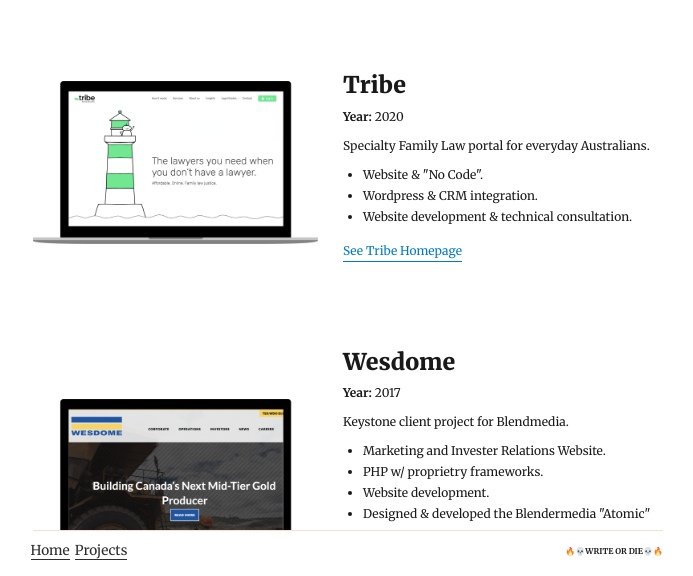
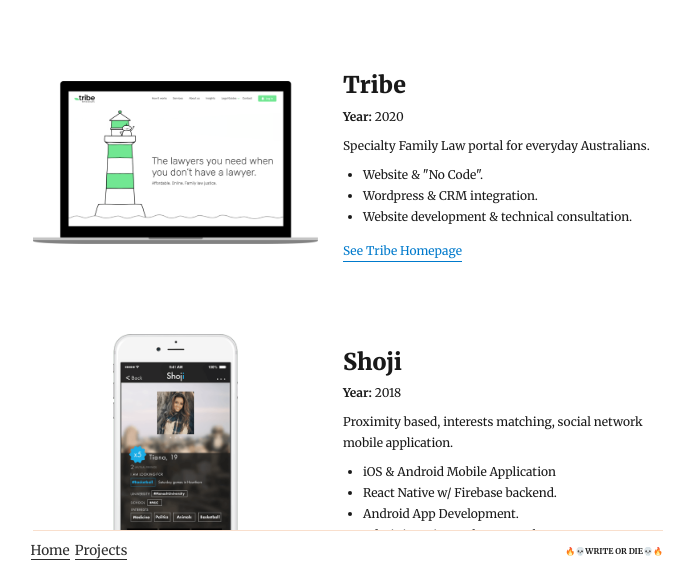
Before and after one commit to christoshrousis/christos-hrousis-2020, a Gatsby site: page /projects in a window 1280 px wide. Shown: the part 222-798 px from the top of the page, without its empty margins (292-985 px from the left). Built offline with nearby package versions, Linux system fonts and the light colour scheme; Gatsby itself is replaced by a stand-in of ours; some packages are replaced by stand-ins of ours.

Commit message:
:sparkles: Add Shoji Project.

```diff
--- a/src/pages/projects.js
+++ b/src/pages/projects.js
@@ -15,13 +15,28 @@ const Project = styled.div`
     }
 `
 
-const ImageContainer = styled.div`
+const WebsiteContainer = styled.div`
     flex-shrink: 0;
     width: 285px;
     @media (max-width: 600px) {
         display: block;
         margin: 0 auto;
         width: 250px;
+    }
+`
+
+const IphoneContainer = styled.div`
+    flex-shrink: 0;
+    width: 285px;
+    @media (max-width: 600px) {
+        display: block;
+        margin: 0 auto;
+        width: 250px;
+    }
+
+    .gatsby-image-wrapper {
+        margin: 0 auto;
+        max-width: 125px;
     }
 `
 
@@ -69,7 +84,7 @@ class ProjectsIndex extends React.Component {
                 <Title>Some projects I've worked on.</Title>
 
                 <Project>
-                    <ImageContainer>
+                    <WebsiteContainer>
                         <a href="https://tribefamilylawyers.com.au/" target="_blank" rel="noreferrer" title="See Tribe Live.">
                             <Img
                                 title="Tribe Homepage"
@@ -77,7 +92,7 @@ class ProjectsIndex extends React.Component {
                                 sizes={data.tribe.childImageSharp.sizes}
                             />
                         </a>
-                    </ImageContainer>
+                    </WebsiteContainer>
                     <RightHandSideContainer>
                         <h3>Tribe</h3>
                         <Subtitle><b>Year:</b> 2020</Subtitle>
@@ -92,7 +107,31 @@ class ProjectsIndex extends React.Component {
                 </Project>
 
                 <Project>
-                    <ImageContainer>
+                    <IphoneContainer>
+                        <a href="http://www.shojieffect.com/" target="_blank" rel="noreferrer" title="See Shoji Live.">
+                            <Img
+                                title="Shoji Mobile App"
+                                alt="A screenshot of the Shoji mobile app."
+                                sizes={data.shoji.childImageSharp.sizes}
+                            />
+                        </a>
+                    </IphoneContainer>
+                    <RightHandSideContainer>
+                        <h3>Shoji</h3>
+                        <Subtitle><b>Year:</b> 2018</Subtitle>
+                        <p>Proximity based, interests matching, social network mobile application.</p>
+                        <ul>
+                            <li>iOS &amp; Android Mobile Application</li>
+                            <li>React Native w/ Firebase backend.</li>
+                            <li>Android App Development.</li>
+                            <li>Administration Webapp Development.</li>
+                        </ul>
+                        <LinkOut href="http://www.shojieffect.com/" target="_blank" rel="noreferrer" title="See Shoji Live.">See Shoji Homepage</LinkOut>
+                    </RightHandSideContainer>
+                </Project>
+
+                <Project>
+                    <WebsiteContainer>
                         <a href="https://wesdome.com/" target="_blank" rel="noreferrer" title="See Wesdome Live.">
                             <Img
                                 title="Wesdome Homepage"
@@ -100,7 +139,7 @@ class ProjectsIndex extends React.Component {
                                 sizes={data.wesdome.childImageSharp.sizes}
                             />
                         </a>
-                    </ImageContainer>
+                    </WebsiteContainer>
                     <RightHandSideContainer>
                         <h3>Wesdome</h3>
                         <Subtitle><b>Year:</b> 2017</Subtitle>
@@ -117,7 +156,7 @@ class ProjectsIndex extends React.Component {
                 </Project>
 
                 <Project>
-                    <ImageContainer>
+                    <WebsiteContainer>
                         <a href="https://piknic.ca/" target="_blank" rel="noreferrer" title="See Piknic Live.">
                             <Img
                                 title="Piknic Homepage"
@@ -125,7 +164,7 @@ class ProjectsIndex extends React.Component {
                                 sizes={data.piknic.childImageSharp.sizes}
                             />
                         </a>
-                    </ImageContainer>
+                    </WebsiteContainer>
                     <RightHandSideContainer>
                         <h3>Piknic</h3>
                         <Subtitle><b>Year:</b> 2016</Subtitle>
@@ -141,7 +180,7 @@ class ProjectsIndex extends React.Component {
                 </Project>
 
                 <Project>
-                    <ImageContainer>
+                    <WebsiteContainer>
                         <a href="https://liptember.com.au/" target="_blank" rel="noreferrer" title="See Liptember Live.">
                             <Img
                                 title="Liptember Homepage"
@@ -149,7 +188,7 @@ class ProjectsIndex extends React.Component {
                                 sizes={data.liptember.childImageSharp.sizes}
                             />
                         </a>
-                    </ImageContainer>
+                    </WebsiteContainer>
                     <RightHandSideContainer>
                         <h3>Liptember</h3>
                         <Subtitle><b>Year:</b> 2014</Subtitle>
@@ -174,6 +213,13 @@ export const pageQuery = graphql`
     tribe: file(relativePath: { eq: "mockups/tribe.png" }) {
         childImageSharp {
             sizes(maxWidth: 250) {
+                ...GatsbyImageSharpSizes_tracedSVG
+            }
+        }
+    }
+    shoji: file(relativePath: { eq: "mockups/shoji.png" }) {
+        childImageSharp {
+            sizes(maxWidth: 125) {
                 ...GatsbyImageSharpSizes_tracedSVG
             }
         }
```
Also changed, not shown: content/assets/mockups/shoji.png (added).
